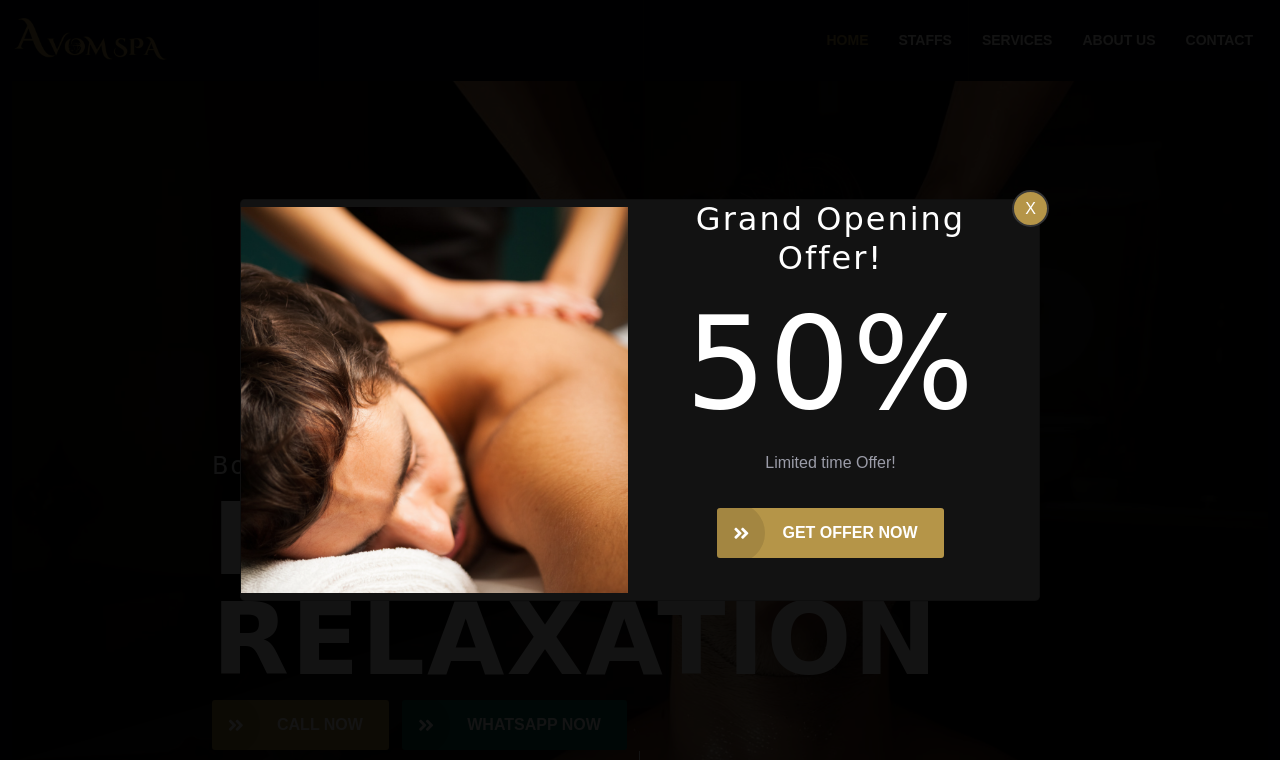
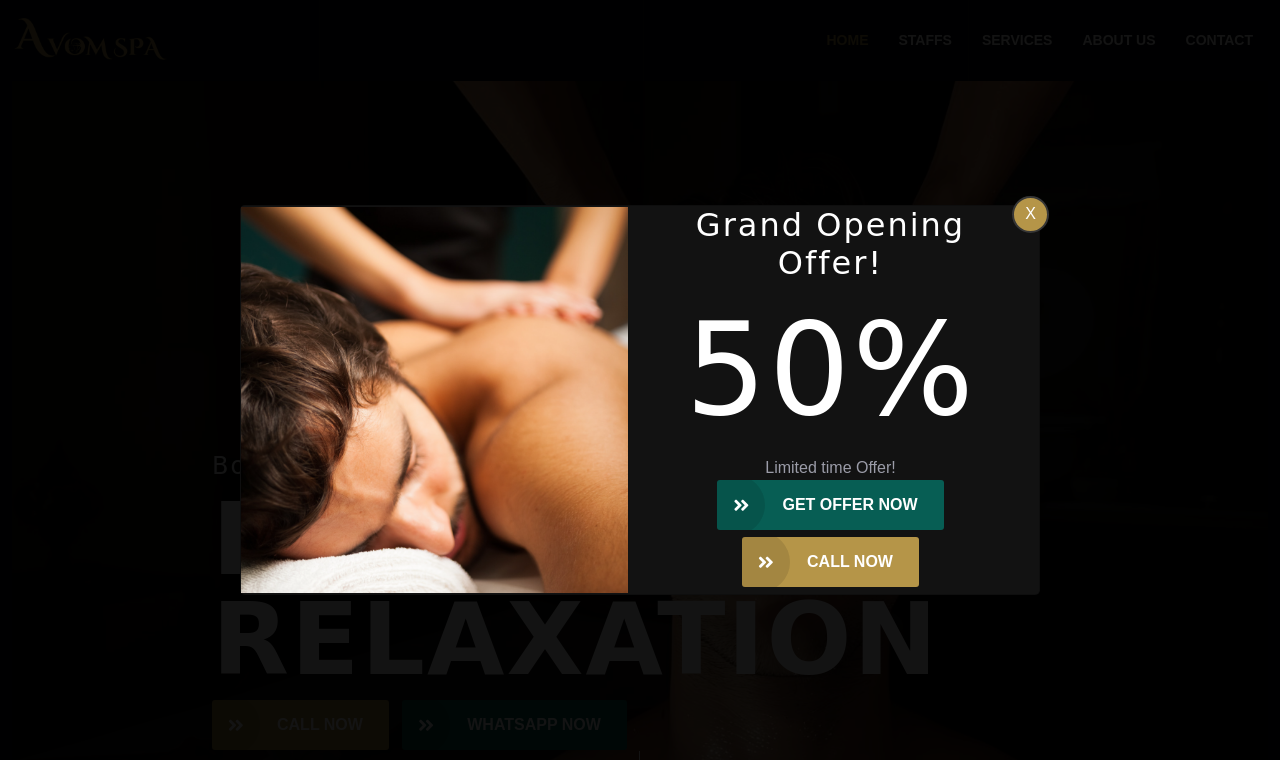
Before and after one commit to jazeempm567/avom, a plain HTML site: page index.html in a window 1280 px wide. Shown: the top 760 px of the page. Drawn offline with Linux system fonts and the light colour scheme; a web font is replaced by a local one.

Commit message:
adding call btn

```diff
--- a/index.html
+++ b/index.html
@@ -413,6 +413,9 @@
                             <a href="https://wa.me/971521531624?text=Hi,%20I%20want%20to%20know%20about%20massage%20services!" class="ext-btn">
                                 Know More
                             </a>
+                            <a href="tel:+971521531624" class="ext-btn">
+                                Call Now
+                            </a>
                         </div>
                     </div>
                 </div>
@@ -517,8 +520,11 @@
                                         <h2>Grand Opening Offer!</h2>
                                         <h1 style="font-size: 8em;">50%</h1>
                                         <p>Limited time Offer!</p>
-                                        <div class="ext-input-wrap">
-                                            <a href="https://wa.me/971521531624?text=Hi%2C%20I%20want%20to%20redeem%2050%25%20offer%21" class="ext-btn">Get Offer Now</a>
+                                        <div class="">
+                                            <a href="https://wa.me/971521531624?text=Hi%2C%20I%20want%20to%20redeem%2050%25%20offer%21" class="whatsapp-btn">Get Offer Now</a>
+                                            <a href="tel:+971521531624" class="ext-btn">
+                                                Call Now
+                                            </a>
                                         </div>
                                     </div>
                                 </div>
```
